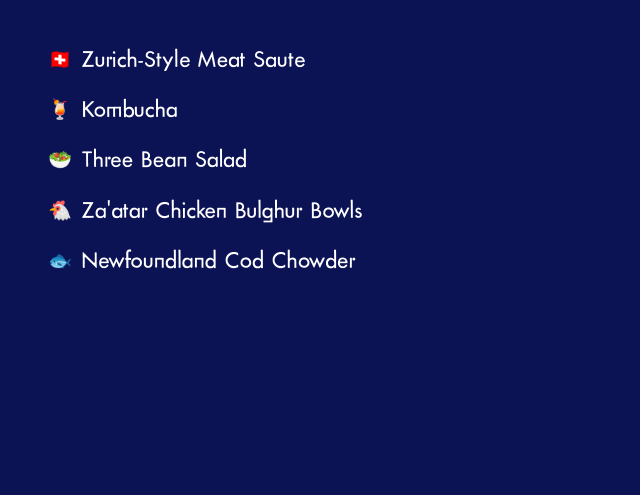
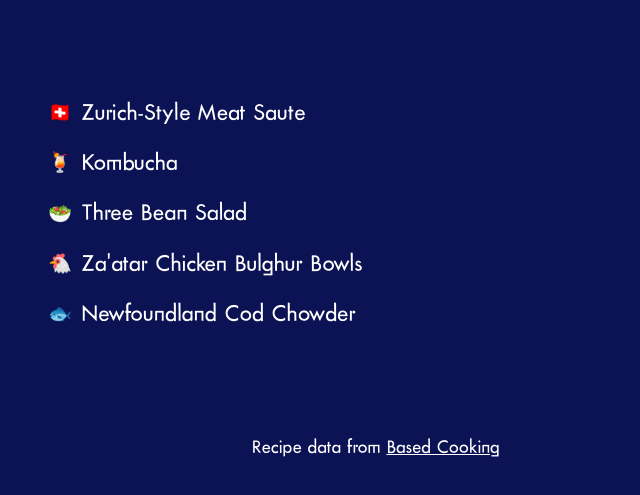
Before and after one commit to qkenn/odin-recipes, a plain HTML site: page index.html in a window 1280 px wide. Shown: the part 237-732 px from the top of the page, without its empty margins (264-904 px from the left). Drawn offline with Linux system fonts and the light colour scheme.

Commit message:
add recipe data source

```diff
--- a/index.html
+++ b/index.html
@@ -4,7 +4,7 @@
     <meta charset="UTF-8" />
     <meta name="viewport" content="width=device-width, initial-scale=1.0" />
     <link rel="stylesheet" href="./styles.css" />
-    <title>Document</title>
+    <title>Odin Recipes</title>
   </head>
   <body>
     <main>
@@ -34,6 +34,9 @@
           </a>
         </li>
       </ul>
+      <p class="data-origin">
+        Recipe data from <a href="https://based.cooking/">Based Cooking</a>
+      </p>
     </main>
   </body>
 </html>
--- a/styles.css
+++ b/styles.css
@@ -69,6 +69,7 @@ a {
   display: flex;
   flex-direction: column;
   gap: 0.5em;
+  margin: 6rem 0;
 }
 
 .recipe-link {
@@ -122,3 +123,7 @@ a {
 .recipe-cont {
   margin: 2.5em 0;
 }
+
+.data-origin {
+  text-align: center;
+}
```
